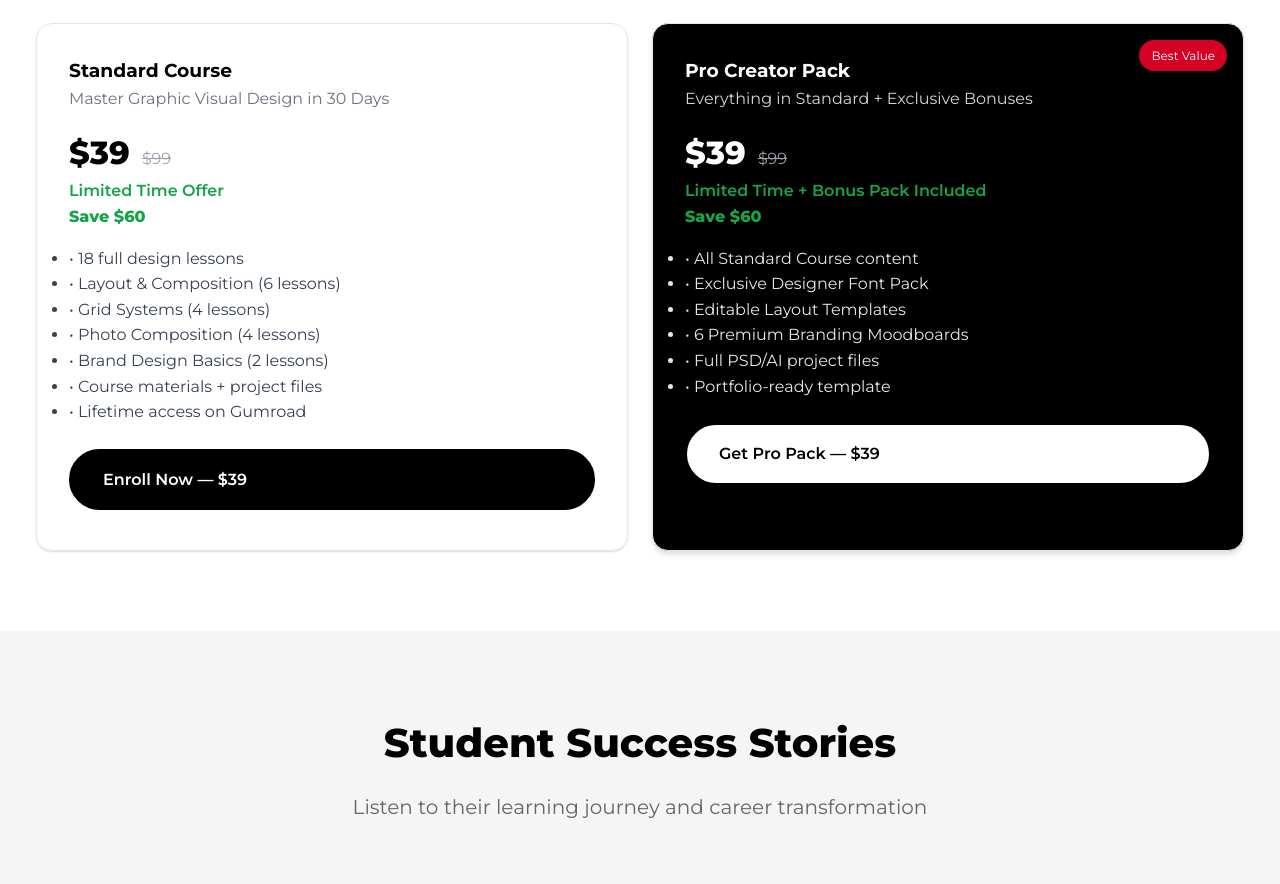
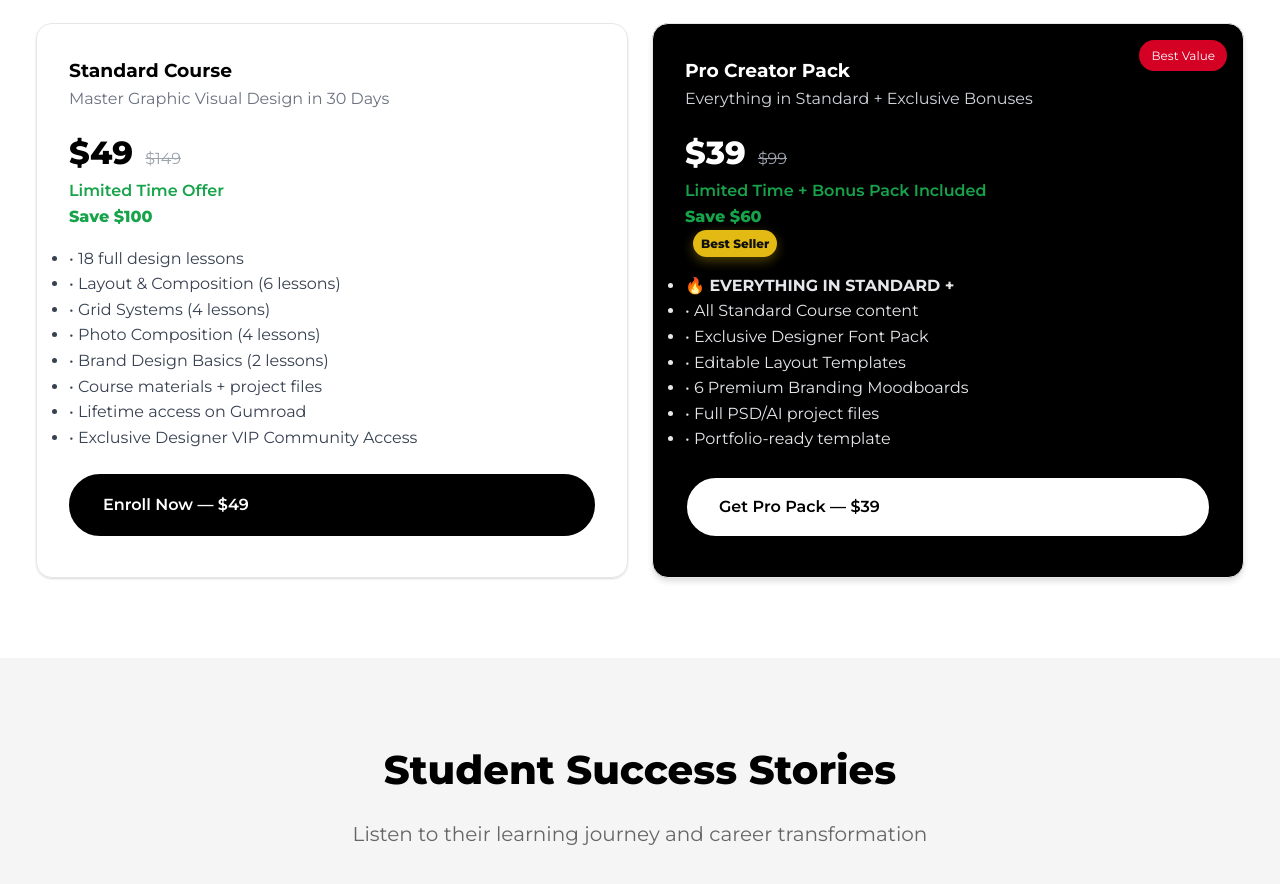
Before and after one commit to yaoxiao123456/HiDesign, a plain HTML site: page index.html in a window 1280 px wide. Shown: the part 3540-4424 px from the top of the page. Drawn offline with Linux system fonts and the light colour scheme; no server answers.

Commit message:
feat: Pricing 文案与价格更新（Standard / 含 VIP 社群；Pro  增加EVERYTHING IN STANDARD +与 Best Seller 标签）；PPP 脚本升级：印度统一  + 链接 INDIA50；同步部署样式与脚本

```diff
--- a/index.html
+++ b/index.html
@@ -257,10 +257,10 @@
                     <h3>Standard Course</h3>
                     <p class="pricing-sub">Master Graphic Visual Design in 30 Days</p>
                     <div class="price-box">
-                        <span class="price">$39</span>
-                        <span class="price-old">$99</span>
+                        <span class="price">$49</span>
+                        <span class="price-old">$149</span>
                         <p class="price-note">Limited Time Offer</p>
-                        <p class="price-save">Save $60</p>
+                        <p class="price-save">Save $100</p>
                     </div>
                     <ul class="pricing-features">
                         <li>• 18 full design lessons</li>
@@ -270,8 +270,9 @@
                         <li>• Brand Design Basics (2 lessons)</li>
                         <li>• Course materials + project files</li>
                         <li>• Lifetime access on Gumroad</li>
+                        <li>• Exclusive Designer VIP Community Access</li>
                     </ul>
-                    <a href="https://yaoxiao.gumroad.com/l/clfdk?utm_source=site&utm_medium=cta&utm_campaign=visual-design-30d&utm_content=pricing_standard" class="btn-primary btn-full">Enroll Now — $39</a>
+                    <a href="https://yaoxiao.gumroad.com/l/clfdk?utm_source=site&utm_medium=cta&utm_campaign=visual-design-30d&utm_content=pricing_standard" class="btn-primary btn-full">Enroll Now — $49</a>
                 </div>
                 <div class="pricing-card pro">
                     <span class="best-badge">Best Value</span>
@@ -282,8 +283,10 @@
                         <span class="price-old">$99</span>
                         <p class="price-note">Limited Time + Bonus Pack Included</p>
                         <p class="price-save">Save $60</p>
+                        <span class="price-badge">Best Seller</span>
                     </div>
                     <ul class="pricing-features">
+                        <li><strong>🔥 EVERYTHING IN STANDARD +</strong></li>
                         <li>• All Standard Course content</li>
                         <li>• Exclusive Designer Font Pack</li>
                         <li>• Editable Layout Templates</li>
@@ -787,13 +790,13 @@
           while (walker.nextNode()) { nodes.push(walker.currentNode); }
           nodes.forEach(function(node) {
             var t = node.nodeValue;
-            if (t && t.indexOf('$39') !== -1) {
-              node.nodeValue = t.replace(/\$39\b/g, '$19');
+            if (t && (/\$39\b|\$49\b/).test(t)) {
+              node.nodeValue = t.replace(/\$(39|49)\b/g, '$19');
             }
           });
 
           document.querySelectorAll('.price').forEach(function(el){
-            if (el.textContent.trim() === '$39') { el.textContent = '$19'; }
+            el.textContent = '$19';
           });
         }
 
--- a/site-deploy/styles.css
+++ b/site-deploy/styles.css
@@ -1436,6 +1436,8 @@ body {
 .price-box { margin-bottom: 16px; }
 .price { font-size: 2rem; font-weight: 800; }
 .price-old { text-decoration: line-through; color: #9ca3af; margin-left: 8px; }
+.price-badge { display: inline-block; margin-left: 8px; background: #facc15; color: #111; font-weight: 800; font-size: 12px; padding: 4px 8px; border-radius: 999px; box-shadow: 0 4px 12px rgba(250, 204, 21, 0.35); animation: badgeBlink 1.6s ease-in-out infinite; }
+@keyframes badgeBlink { 0%,100% { opacity: 1; } 50% { opacity: 0.65; } }
 .price-note { color: #16a34a; font-weight: 600; }
 .price-save { color: #16a34a; font-weight: 800; }
 .pricing-features { margin: 16px 0 24px; color: #374151; }
--- a/styles.css
+++ b/styles.css
@@ -1436,6 +1436,8 @@ body {
 .price-box { margin-bottom: 16px; }
 .price { font-size: 2rem; font-weight: 800; }
 .price-old { text-decoration: line-through; color: #9ca3af; margin-left: 8px; }
+.price-badge { display: inline-block; margin-left: 8px; background: #facc15; color: #111; font-weight: 800; font-size: 12px; padding: 4px 8px; border-radius: 999px; box-shadow: 0 4px 12px rgba(250, 204, 21, 0.35); animation: badgeBlink 1.6s ease-in-out infinite; }
+@keyframes badgeBlink { 0%,100% { opacity: 1; } 50% { opacity: 0.65; } }
 .price-note { color: #16a34a; font-weight: 600; }
 .price-save { color: #16a34a; font-weight: 800; }
 .pricing-features { margin: 16px 0 24px; color: #374151; }
```
Also changed, not shown: site-deploy/index.html (+10 -7 lines).
